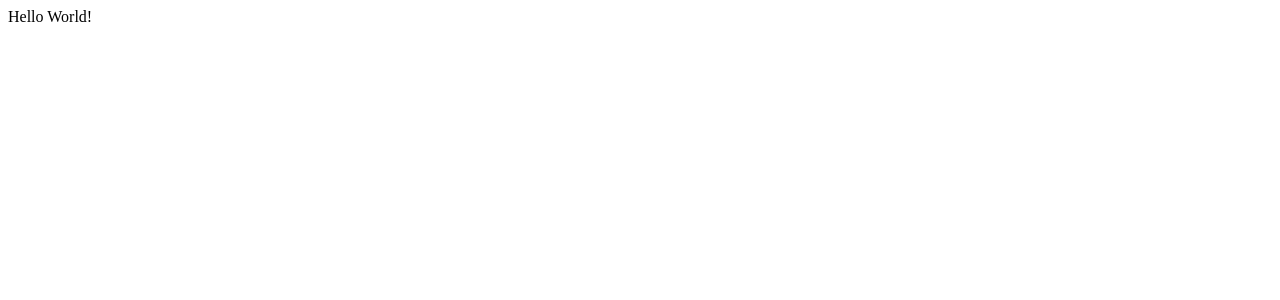
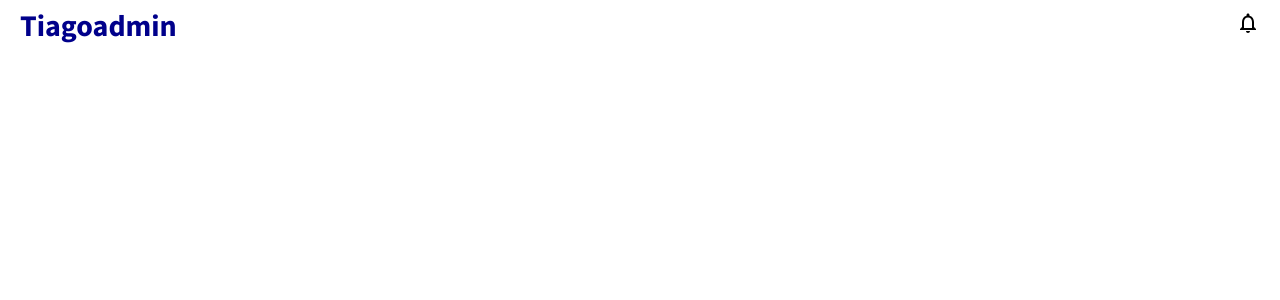
Before and after one commit to Tiago-devop/admin-dashboard, a React (Create React App) app: page / in a window 1280 px wide. Shown: the top 300 px of the page. Built offline with nearby package versions, Linux system fonts and the light colour scheme.

Commit message:
adding topbar comp.

```diff
--- a/public/index.html
+++ b/public/index.html
@@ -7,7 +7,6 @@
     <meta name="theme-color" content="#000000" />
     <meta name="description" content="Web site created using create-react-app" />
     <title>React Admin App</title>
-    <!-- Source Sans Pro -->
 </head>
 
 <body>
--- /dev/null
+++ b/src/App.css
@@ -0,0 +1,7 @@
+@import url(https://fonts.googleapis.com/css?family=Source+Sans+Pro:200,200italic,300,300italic,regular,italic,600,600italic,700,700italic,900,900italic);
+
+* {
+  font-family: "Source Sans Pro", sans-serif;
+  margin: 0;
+  padding: 0;
+}
--- a/src/App.js
+++ b/src/App.js
@@ -1,5 +1,12 @@
+import "./App.css";
+import Topbar from "./components/topbar/Topbar";
+
 function App() {
-  return <div className="App">Hello World!</div>;
+  return (
+    <div>
+      <Topbar />
+    </div>
+  );
 }
 
 export default App;
--- /dev/null
+++ b/src/components/topbar/Topbar.css
@@ -0,0 +1,20 @@
+.topbar {
+  width: 100%;
+  height: 50px;
+  background-color: white;
+}
+
+.topbarWrapper {
+  height: 100%;
+  padding: 0px 20px;
+  display: flex;
+  align-items: center;
+  justify-content: space-between;
+}
+
+.logo {
+  font-weight: bold;
+  font-size: 30px;
+  color: darkblue;
+  cursor: pointer;
+}
--- /dev/null
+++ b/src/components/topbar/Topbar.jsx
@@ -0,0 +1,20 @@
+import React from "react";
+import "./Topbar.css";
+import { NotificationsNone } from "@material-ui/icons";
+
+export default function Topbar() {
+  return (
+    <div className="topbar">
+      <div className="topbarWrapper">
+        <div className="topLeft">
+          <span className="logo">Tiagoadmin</span>
+        </div>
+        <div className="topRight">
+          <div className="topbarIcons">
+            <NotificationsNone />
+          </div>
+        </div>
+      </div>
+    </div>
+  );
+}
```
